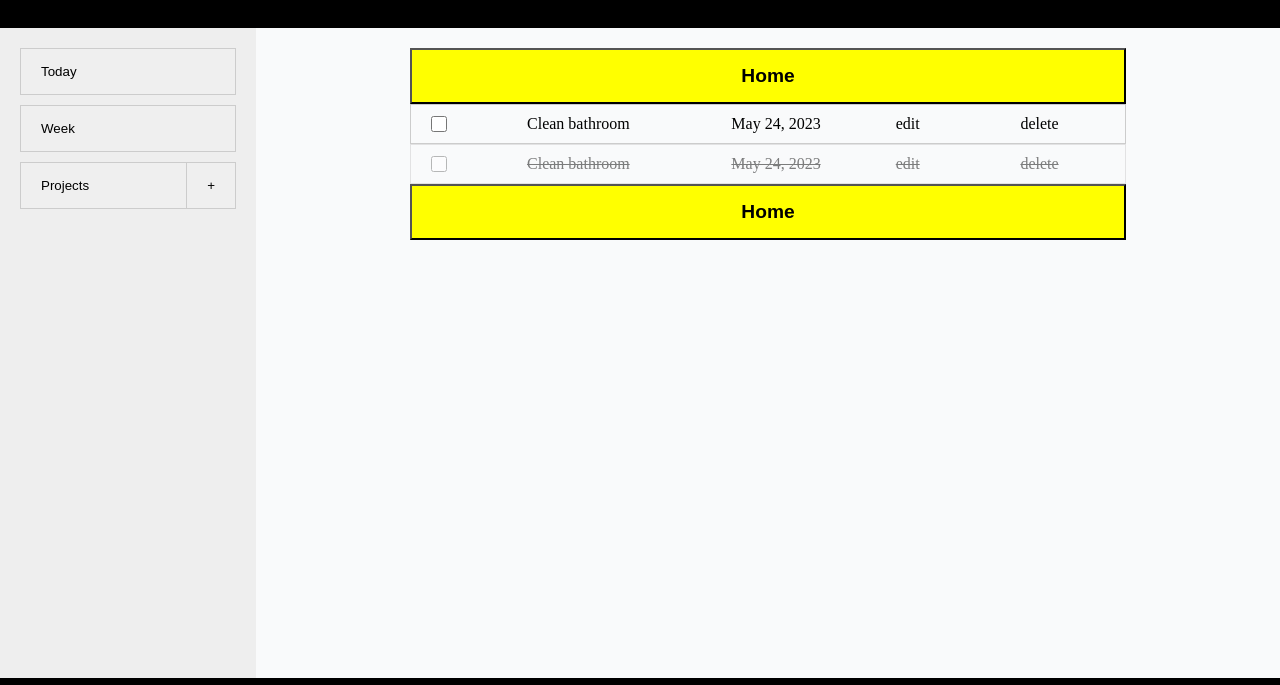
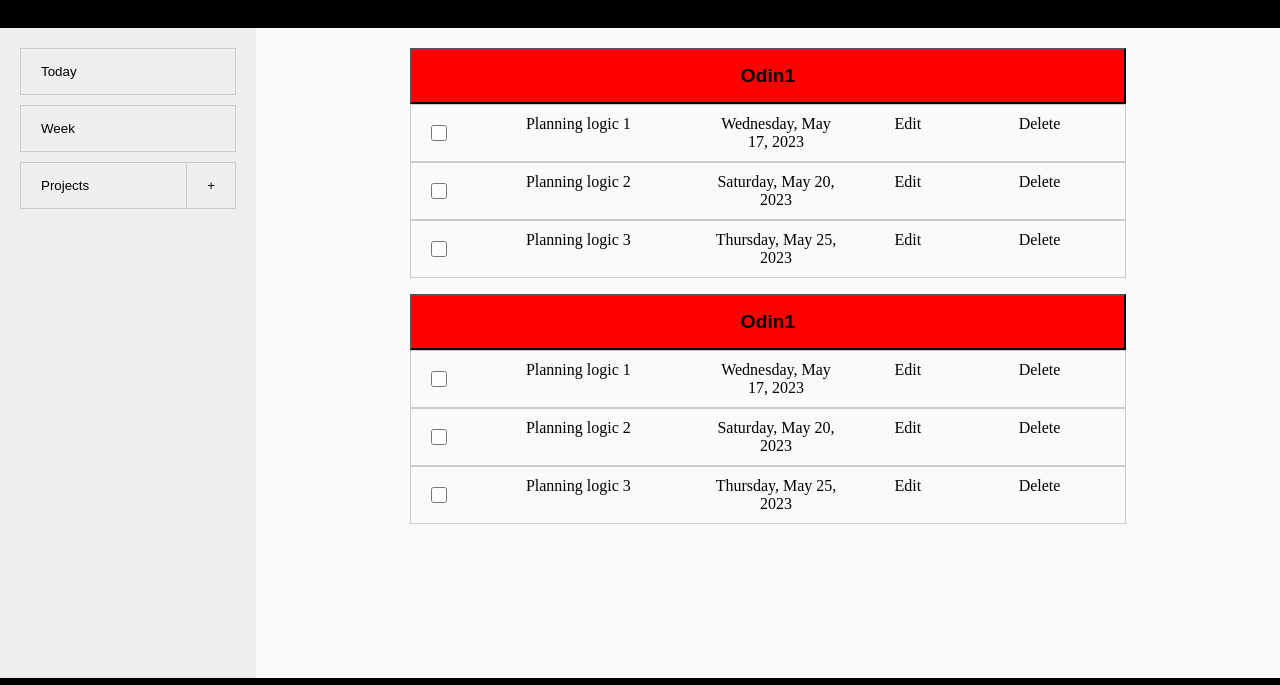
Before and after one commit to VanQuishi/Todo-List, a website built with webpack: page dist/index.html in a window 1280 px wide. Shown: the part 72-757 px from the top of the page. Built offline with nearby package versions, Linux system fonts and the light colour scheme.

Commit message:
create ProjecView class

```diff
--- a/src/UI/ProjectView.js
+++ b/src/UI/ProjectView.js
@@ -6,98 +6,40 @@
     */
 // Each task comes along with a checkbox, edit icon, delete icon
 
-const ProjectView = document.createElement('div');
+export default class ProjectView {
+    htmlDisplay;
+    constructor(projectTitle, projectColor, projectTasks) {
+        console.log('called setter projectView');
+        let projectWrapper = document.createElement('div');
+        projectWrapper.className = 'viewChild';
 
-const projectWrapper = document.createElement('div');
+        let taskItems = ""
+        projectTasks.forEach(task => {
+            taskItems += this.createTaskItem(task);
+        });
 
-const projectTitleButton = document.createElement('button');
-projectTitleButton.className = 'projectTitleButton';
-projectTitleButton.style.backgroundColor = "yellow";
-projectTitleButton.textContent = "Home";
+        projectWrapper.innerHTML += `
+            <button class="projectTitleButton" style="background-color:${projectColor}">${projectTitle}</button>
+            <div class="taskListWrapper" id="${projectTitle}taskListWrapper">
+                <ul class="tasksList">${taskItems}</ul>
+            </div>
+        `;
 
-const taskListWrapper = document.createElement('div');
-taskListWrapper.className = 'taskListWrapper';
-taskListWrapper.id = 'HometaskListWrapper';
-const taskList = document.createElement('ul');
+        this.htmlDisplay = projectWrapper;
+    }
 
-let taskItem0 = document.createElement('li');
-taskItem0.className = "taskItem";
+    createTaskItem = (task) => {
+        let dueDate = task.dueDateAndTime.toLocaleDateString('en-us', { weekday:"long", year:"numeric", month:"short", day:"numeric"});
+        let taskItemHTML = `
+            <li class="taskItem">
+                <input type="checkbox" class="taskItemCheckbox">
+                <div>${task.title}</div>
+                <div>${dueDate}</div>
+                <div>Edit</div>
+                <div>Delete</div>
+            </li>
+        `
 
-let checkbox0 = document.createElement('input');
-checkbox0.type = "checkbox";
-checkbox0.className = "taskItemCheckbox";
-
-let taskTitle0 = document.createElement('div');
-taskTitle0.textContent = "Clean bathroom";
-
-let taskDueDate0 = document.createElement('div');
-taskDueDate0.textContent = "May 24, 2023";
-
-let taskEditButton0 = document.createElement('div');
-taskEditButton0.textContent = "edit";
-
-let taskDeleteButton0 = document.createElement('div');
-taskDeleteButton0.textContent = "delete";
-
-taskItem0.appendChild(checkbox0);
-taskItem0.appendChild(taskTitle0);
-taskItem0.appendChild(taskDueDate0);
-taskItem0.appendChild(taskEditButton0);
-taskItem0.appendChild(taskDeleteButton0);
-
-let taskItem1 = document.createElement('li');
-taskItem1.className = "taskItem";
-taskItem1.classList.add("completedTask");
-
-let checkbox1 = document.createElement('input');
-checkbox1.type = "checkbox";
-checkbox1.className = "taskItemCheckbox";
-
-let taskTitle1 = document.createElement('div');
-taskTitle1.textContent = "Clean bathroom";
-
-let taskDueDate1 = document.createElement('div');
-taskDueDate1.textContent = "May 24, 2023";
-
-let taskEditButton1 = document.createElement('div');
-taskEditButton1.textContent = "edit";
-
-let taskDeleteButton1 = document.createElement('div');
-taskDeleteButton1.textContent = "delete";
-
-taskItem1.appendChild(checkbox1);
-taskItem1.appendChild(taskTitle1);
-taskItem1.appendChild(taskDueDate1);
-taskItem1.appendChild(taskEditButton1);
-taskItem1.appendChild(taskDeleteButton1);
-
-taskList.appendChild(taskItem0);
-taskList.appendChild(taskItem1);
-taskListWrapper.appendChild(taskList);
-
-const projectWrapper2 = document.createElement('div');
-const projectTitleButton2 = document.createElement('button');
-projectTitleButton2.className = 'projectTitleButton';
-projectTitleButton2.style.backgroundColor = "yellow";
-projectTitleButton2.textContent = "Home";
-
-projectWrapper.appendChild(projectTitleButton);
-projectWrapper.appendChild(taskListWrapper);
-ProjectView.appendChild(projectWrapper);
-
-projectWrapper2.appendChild(projectTitleButton2);
-ProjectView.appendChild(projectWrapper2);
-
-//function to hide/show taskList
-projectTitleButton.onclick = () => {
-    let projectTitle = projectTitleButton.textContent;
-    let list = document.getElementById(projectTitle + 'taskListWrapper');
-    console.log(list.style.display);
-    if (list.style.display != 'none') {
-        list.style.display = 'none';
-        return;
+        return taskItemHTML;
     }
-    list.style.display = 'block';
-    return;
 }
-export default ProjectView;
--- a/src/index.js
+++ b/src/index.js
@@ -58,4 +58,26 @@ contentDiv.appendChild(layout);
 document.body.appendChild(contentDiv);
 
 const view = document.getElementById('view');
-view.appendChild(ProjectView);
+let projectView1 = new ProjectView(project1.title, project1.color, project1.tasks);
+let projectView2 = new ProjectView(project1.title, project1.color, project1.tasks);
+console.log(projectView1);
+view.appendChild(projectView1.htmlDisplay);
+view.appendChild(projectView2.htmlDisplay);
+
+//function to hide/show taskList
+function toggleList() {
+  let list = document.getElementById(`${this.textContent}` + 'taskListWrapper');
+  console.log(list);
+  if (list.style.display != 'none') {
+      list.style.display = 'none';
+      return;
+  }
+  list.style.display = 'block';
+  return;
+}
+
+let projectTitleButtons = document.getElementsByClassName('projectTitleButton');
+
+for (var i = 0; i < projectTitleButtons.length; i++) {
+  projectTitleButtons[i].addEventListener('click', toggleList);
+}
--- a/src/style.css
+++ b/src/style.css
@@ -29,6 +29,7 @@ h1, h2, h3, ul{
   height: var(--mainHeight);
   display: grid;
   grid-template: 1fr / 1fr 4fr;
+  overflow-y: scroll;
 }
 
 #nav{
@@ -83,6 +84,12 @@ h1, h2, h3, ul{
   margin: 20px auto;
   width: 70%;
   color: black;
+  display: flex;
+  flex-direction: column;
+  gap: 1rem;
+}
+.viewChild{
+  flex: 1;
 }
 
 .projectTitleButton{
```
Also changed, not shown: dist/bundle.js.
